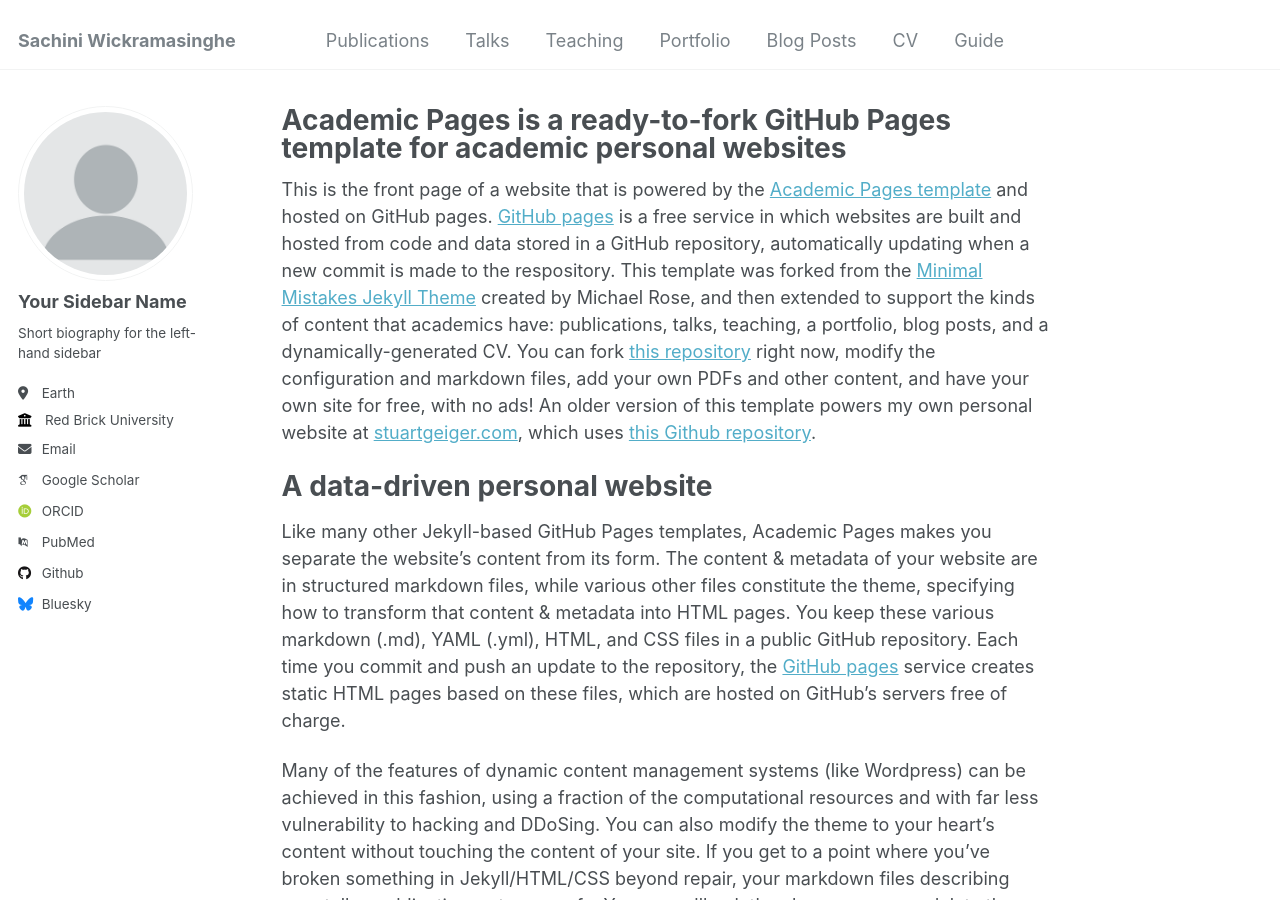
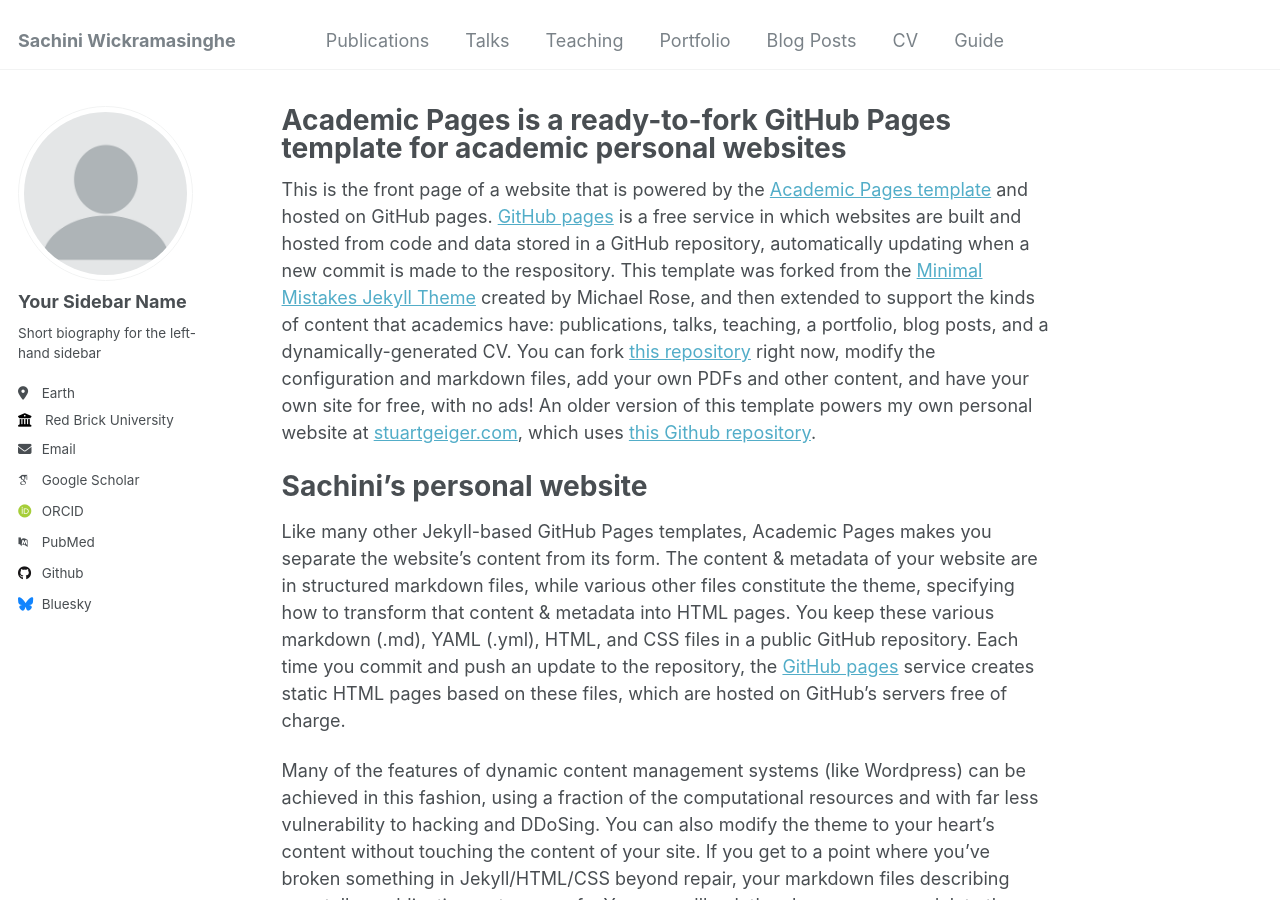
Before and after one commit to SachiniW/SachiniW.github.io, a Jekyll site: the page built from _pages/about.md, in a window 1280 px wide and 900 px high. Built offline with Jekyll 4.4.1, drawn with Linux system fonts in a browser that asks for light colours; some web fonts are replaced.

Commit message:
Update about.md

```diff
--- a/_pages/about.md
+++ b/_pages/about.md
@@ -9,7 +9,7 @@ redirect_from:
 
 This is the front page of a website that is powered by the [Academic Pages template](https://github.com/academicpages/academicpages.github.io) and hosted on GitHub pages. [GitHub pages](https://pages.github.com) is a free service in which websites are built and hosted from code and data stored in a GitHub repository, automatically updating when a new commit is made to the respository. This template was forked from the [Minimal Mistakes Jekyll Theme](https://mmistakes.github.io/minimal-mistakes/) created by Michael Rose, and then extended to support the kinds of content that academics have: publications, talks, teaching, a portfolio, blog posts, and a dynamically-generated CV. You can fork [this repository](https://github.com/academicpages/academicpages.github.io) right now, modify the configuration and markdown files, add your own PDFs and other content, and have your own site for free, with no ads! An older version of this template powers my own personal website at [stuartgeiger.com](http://stuartgeiger.com), which uses [this Github repository](https://github.com/staeiou/staeiou.github.io).
 
-A data-driven personal website
+Sachini's personal website
 ======
 Like many other Jekyll-based GitHub Pages templates, Academic Pages makes you separate the website's content from its form. The content & metadata of your website are in structured markdown files, while various other files constitute the theme, specifying how to transform that content & metadata into HTML pages. You keep these various markdown (.md), YAML (.yml), HTML, and CSS files in a public GitHub repository. Each time you commit and push an update to the repository, the [GitHub pages](https://pages.github.com/) service creates static HTML pages based on these files, which are hosted on GitHub's servers free of charge.
 
```
